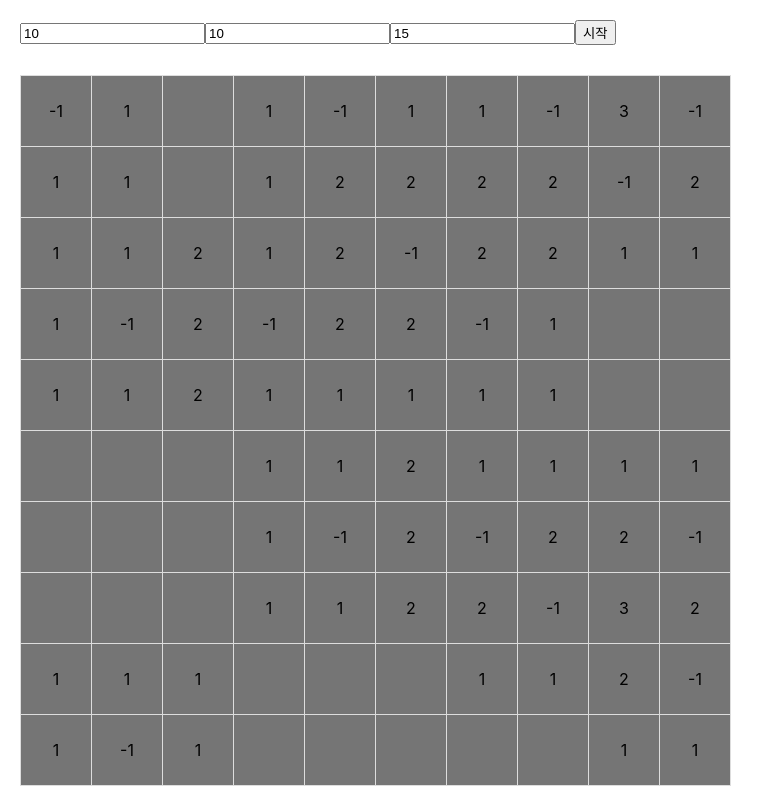
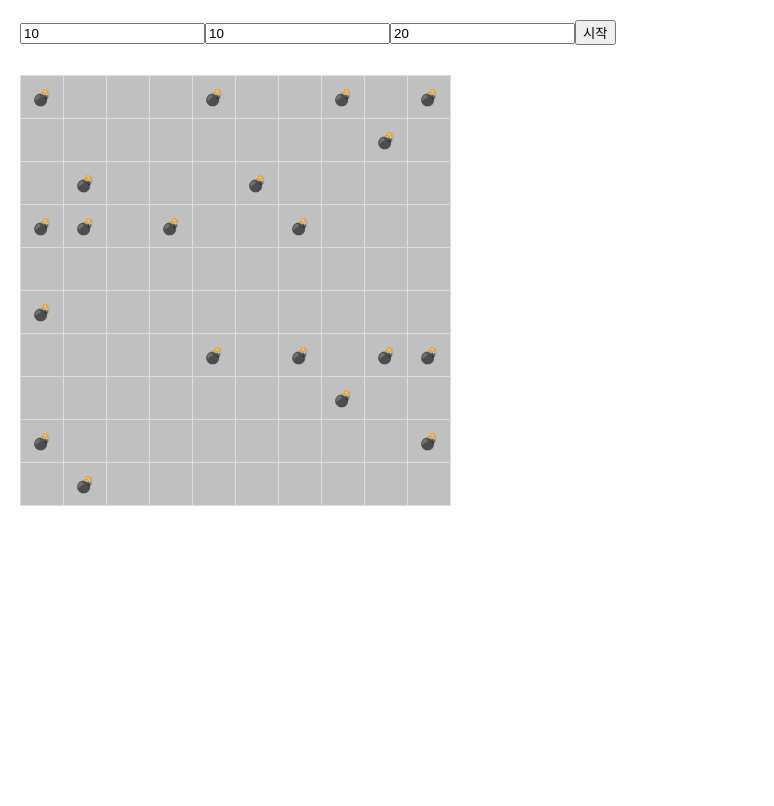
Before and after one commit to dev-tinkerbell/minesweeper, a React (Create React App) app: page / in a window 1280 px wide. Both pictures are taken after a click on the button "시작". Shown: the whole page, without its empty margins (0-774 px from the left). Built offline with nearby package versions, Linux system fonts and the light colour scheme.

Commit message:
4.4 완료

```diff
--- a/src/App.css
+++ b/src/App.css
@@ -10,10 +10,11 @@ table {
 td {
     border: 1px solid #ddd;
     text-align: center;
-    width: 30px;
-    height: 30px;
-    padding: 20px;
-    background-color: #757575;
+    width: 40px;
+    height: 40px;
+    text-align: center;
+    /* padding: 20px; */
+    background-color: #c0c0c0;
 }
 
 td.mine {
--- a/src/components/Form.jsx
+++ b/src/components/Form.jsx
@@ -4,7 +4,7 @@ import { TableContext, STATE_GAME } from './MineSweeper';
 const Form = () => {
     const [row, setRow] = useState(10);
     const [cell, setCell] = useState(10);
-    const [mine, setMine] = useState(15);
+    const [mine, setMine] = useState(20);
     const { dispatch } = useContext(TableContext);
 
     const onChangeRow = useCallback((e) => {
--- a/src/components/MineSweeper.jsx
+++ b/src/components/MineSweeper.jsx
@@ -47,7 +47,7 @@ const plantMine = (row, cell, mine) => {
     const minePosition = shuffle.splice(0, mine);
 
     // n번째에 지뢰는 -1로 심기
-    minePosition.forEach((ver, index) => {
+    minePosition.forEach((ver) => {
         const rowIndex = Math.floor(ver / cell);
         const cellIndex = ver % cell;
         data[rowIndex][cellIndex].info = -1;
@@ -96,6 +96,9 @@ const plantMine = (row, cell, mine) => {
     return data;
 };
 
+// 지뢰가 아닌 cell 개수 체크
+const checkNotMineCell = (row, cell) => {};
+
 // action create
 export const STATE_GAME = 'START_GAME';
 export const OPEN_CELL = 'OPEN_CELL';
--- a/src/components/Table.jsx
+++ b/src/components/Table.jsx
@@ -5,18 +5,52 @@ const Table = () => {
     const { tableData } = useContext(TableContext);
     const { dispatch } = useContext(TableContext);
 
-    const cellClickHandler = (cellItem, rowIndex, cellIndex) => {
+    const newTableData = [...tableData];
+
+    const openCell = (rowIndex, cellIndex, previousCell) => {
+        const cellItem = newTableData[rowIndex] && newTableData[rowIndex][cellIndex];
+
+        // 현재 셀이 undefined라면 리턴
+        if (cellItem === undefined) return;
+        // 현재 셀이 open이라면 리턴
+        if (cellItem.isOpen) return;
+        // 현재 셀이 지뢰면 리턴
+        if (cellItem.info === -1) return;
+        // 이전 셀이 0보다 크다면 리턴
+        if (previousCell.info > 0) return;
+
+        cellItem.isOpen = true;
+        checkAroundCell(rowIndex, cellIndex, cellItem);
+    };
+
+    const checkAroundCell = (rowIndex, cellIndex, cellItem) => {
+        // 좌 상
+        openCell(rowIndex - 1, cellIndex - 1, cellItem);
+        // 상
+        openCell(rowIndex - 1, cellIndex, cellItem);
+        // 우 상
+        openCell(rowIndex - 1, cellIndex + 1, cellItem);
+        // 좌
+        openCell(rowIndex, cellIndex + 1, cellItem);
+        // 우
+        openCell(rowIndex, cellIndex - 1, cellItem);
+        // 좌 하
+        openCell(rowIndex + 1, cellIndex - 1, cellItem);
+        // 하
+        openCell(rowIndex + 1, cellIndex, cellItem);
+        // 우 하
+        openCell(rowIndex + 1, cellIndex + 1, cellItem);
+    };
+
+    const cellClickHandler = (rowIndex, cellIndex, cellItem) => {
         if (cellItem.isOpen) return;
 
-        const newTableData = [...tableData];
+        cellItem.isOpen = true;
 
-        switch (cellItem.info) {
-            case -1:
-                alert('펑');
-            default:
-                newTableData[rowIndex][cellIndex].isOpen = true;
-                dispatch({ type: OPEN_CELL, newTableData });
-        }
+        if (cellItem.info === -1) alert('펑');
+        if (cellItem.info === 0) checkAroundCell(rowIndex, cellIndex, cellItem);
+
+        dispatch({ type: OPEN_CELL, newTableData });
     };
 
     return (
@@ -29,10 +63,11 @@ const Table = () => {
                                 <td
                                     key={cellIndex}
                                     className={cellItem.isOpen ? 'open' : ''}
-                                    onClick={() => cellClickHandler(cellItem, rowIndex, cellIndex)}
+                                    onClick={() => cellClickHandler(rowIndex, cellIndex, cellItem)}
                                 >
-                                    {cellItem.info !== 0 && cellItem.info}
-                                    {/* {cellItem.isOpen && cellItem.info !== 0 && cellItem.info} */}
+                                    {/* {cellItem.info > 0 && cellItem.info} */}
+                                    {cellItem.info === -1 && '💣'}
+                                    {cellItem.isOpen && cellItem.info !== 0 && cellItem.info}
                                 </td>
                             ))}
                         </tr>
```
Also changed, not shown: 1 other file (tests, documents, lock files or other folders).
